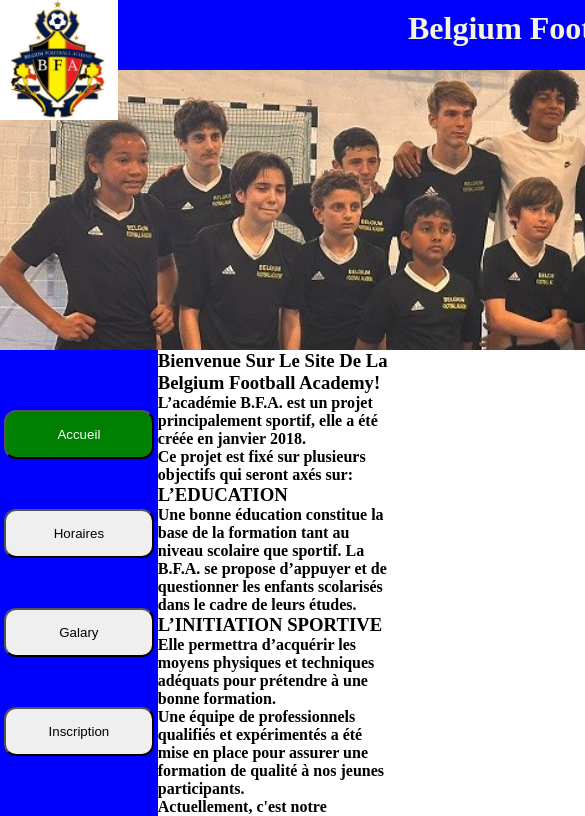
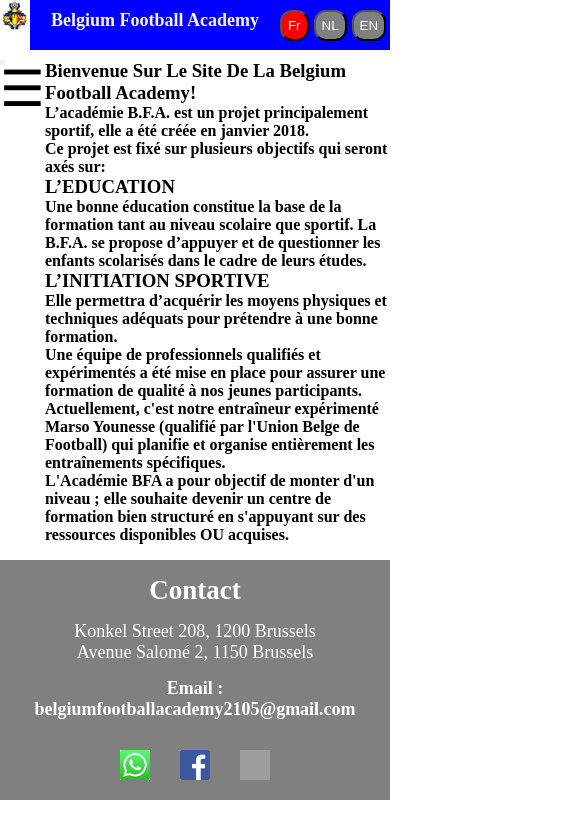
Before and after one commit to bibhasingh/BFA_React, a React (Create React App) app: page / in a window 390 px wide. Shown: the top 816 px of the page, 585 px wide, since content can reach past the window. Built offline with nearby package versions, Linux system fonts and the light colour scheme; grey boxes are pictures that could not be loaded.

Commit message:
mobile version

```diff
--- a/src/Menu.js
+++ b/src/Menu.js
@@ -10,22 +10,35 @@
   const [content, setContent] = useState("Home");
   const { myCurrentLang } = useMyLang();
   const [menuClick, setMenu] = useState("Home");
+  const [mobileClick, setMobileStatus] = useState("hide");
 
   const contentHome = () => {
     setContent("Home");
     setMenu("Home");
+    setMobileStatus("hide");
   };
   const contentSchedule = () => {
     setContent("Schedule");
     setMenu("Schedule");
+    setMobileStatus("hide");
   };
   const contentGallery = () => {
     setContent("Gallery");
     setMenu("Gallery");
+    setMobileStatus("hide");
   };
   const contentRegistration = () => {
     setContent("Registration");
     setMenu("Registration");
+    setMobileStatus("hide");
+  };
+
+  const displayMobileMenu = () => {
+    if (mobileClick === "show") {
+      setMobileStatus("hide");
+    } else {
+      setMobileStatus("show");
+    }
   };
 
   const buttonText = (firstText, secondText, thirdText) => {
@@ -41,7 +54,13 @@
   return (
     <div className="menu">
       {/* <img src="logo.jpeg" /> */}
-      <div className="menuList">
+      <button className="mobileButton" onClick={displayMobileMenu}>
+        ☰
+      </button>
+      <div
+        className={`menuList ${
+          mobileClick === "show" ? "active" : "inactive"
+        }`}>
         <button
           className={`buttonMenu ${
             menuClick === "Home" ? "active" : "inactive"
@@ -71,7 +90,8 @@
           {buttonText("Inscription", "Registratie", "Registration")}
         </button>
       </div>
-      {console.log(myCurrentLang)}
+      {/* {console.log(myCurrentLang)} */}
+      <div className="mobileContentMargin">
         {content === "Home" ? <Home lang={myCurrentLang} /> : null}
         {content === "Schedule" ? <Schedule lang={myCurrentLang} /> : null}
         {content === "Gallery" ? <Gallery lang={myCurrentLang} /> : null}
@@ -79,6 +99,7 @@
           <Registration lang={myCurrentLang} />
         ) : null}
       </div>
+    </div>
   );
 }
 export default Menu;
--- a/src/footer.css
+++ b/src/footer.css
@@ -23,9 +23,9 @@
   margin: 15px;
 }
 
-/* @media screen and (max-width: 600px) {
+@media screen and (max-width: 600px) {
   .footer {
-    min-width: 600px;
-    max-width: 600px;
+    min-width: 100px;
+    max-width: 100%;
   }
-} */
+}
--- a/src/header.css
+++ b/src/header.css
@@ -49,20 +49,28 @@
   color: white;
 }
 
-/* @media screen and (max-width: 600px) {
+@media screen and (max-width: 600px) {
   .header {
-    min-width: 600px;
-    max-width: 600px;
+    min-width: 100px;
+    max-width: 100%;
     background-image: none;
     height: 60px;
   }
   .headerText {
-    min-width: 200px;
-    font-size: small;
-    height: 15px;
+    min-width: 250px;
+    font-size: large;
+    height: 30px;
+    padding: 10px 0;
   }
   .image {
     height: 30px;
     width: 15%;
   }
-} */
+  .languages {
+    height: 50px;
+    padding-right: 1%;
+  }
+  .buttonLang {
+    padding: 6px;
+  }
+}
--- a/src/menu.css
+++ b/src/menu.css
@@ -1,5 +1,6 @@
 .menu {
   display: flex;
+  min-height: 500px;
   /* margin-top: 20px; */
 }
 .menuList {
@@ -22,8 +23,30 @@
   margin-top: 50px;
 }
 
-/* @media screen and (max-width: 600px) {
+.mobileButton {
+  display: none;
+}
+
+@media screen and (max-width: 600px) {
   .menuList {
     display: none;
   }
-} */
+  .menuList.active {
+    display: block;
+  }
+  .menu {
+    display: flex;
+    gap: 0;
+  }
+
+  .mobileButton {
+    display: flex;
+    height: 5px;
+    width: 5px;
+    font-size: 50px;
+    border: 0;
+  }
+  .mobileContentMargin {
+    margin-left: 40px;
+  }
+}
--- a/src/style.css
+++ b/src/style.css
@@ -7,8 +7,8 @@
   margin: auto;
 }
 
-/* @media screen and (max-width: 600px) {
+@media screen and (max-width: 600px) {
   #root {
     max-width: 600px;
   }
-} */
+}
```
Lines whose indentation alone changed are shown as unchanged.
